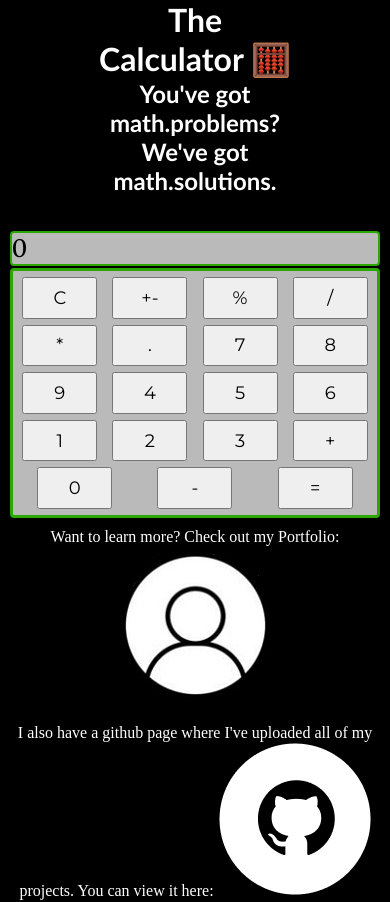
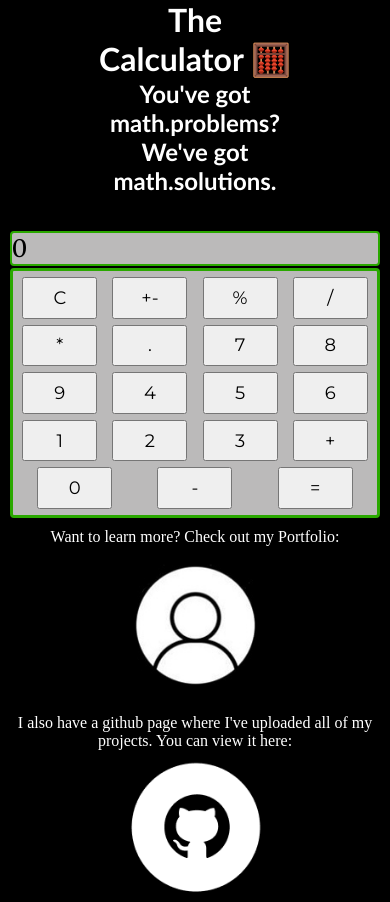
Before and after one commit to BethScarlett/calculator-redux, a React (Vite) app: page / in a window 390 px wide. Shown: the top 902 px of the page. Built offline with nearby package versions, Linux system fonts and the light colour scheme.

Commit message:
Adjusted image scale and component display to suit a mobile first design approach.

```diff
--- a/src/Components/FooterLink/FooterLink.scss
+++ b/src/Components/FooterLink/FooterLink.scss
@@ -7,7 +7,13 @@
 }
 
 .footer-link {
+  display: flex;
+  flex-direction: column;
   color: $C-footer-label;
-  margin: 10px 0;
+  margin-top: 10px;
   text-align: center;
+
+  &__image {
+    scale: 0.85;
+  }
 }
--- a/src/Components/FooterLink/FooterLink.tsx
+++ b/src/Components/FooterLink/FooterLink.tsx
@@ -11,7 +11,7 @@ const FooterLink = ({ labelText, imgSrc, imgAltDest, imgLink }: FooterLinkProps)
   return (
     <div className="footer-link">
       <label>{labelText}</label>
-      <a href={imgLink} target="_blank">
+      <a className="footer-link__image" href={imgLink} target="_blank">
         <img src={imgSrc} alt={`Link to ${imgAltDest}`} />
       </a>
     </div>
```
